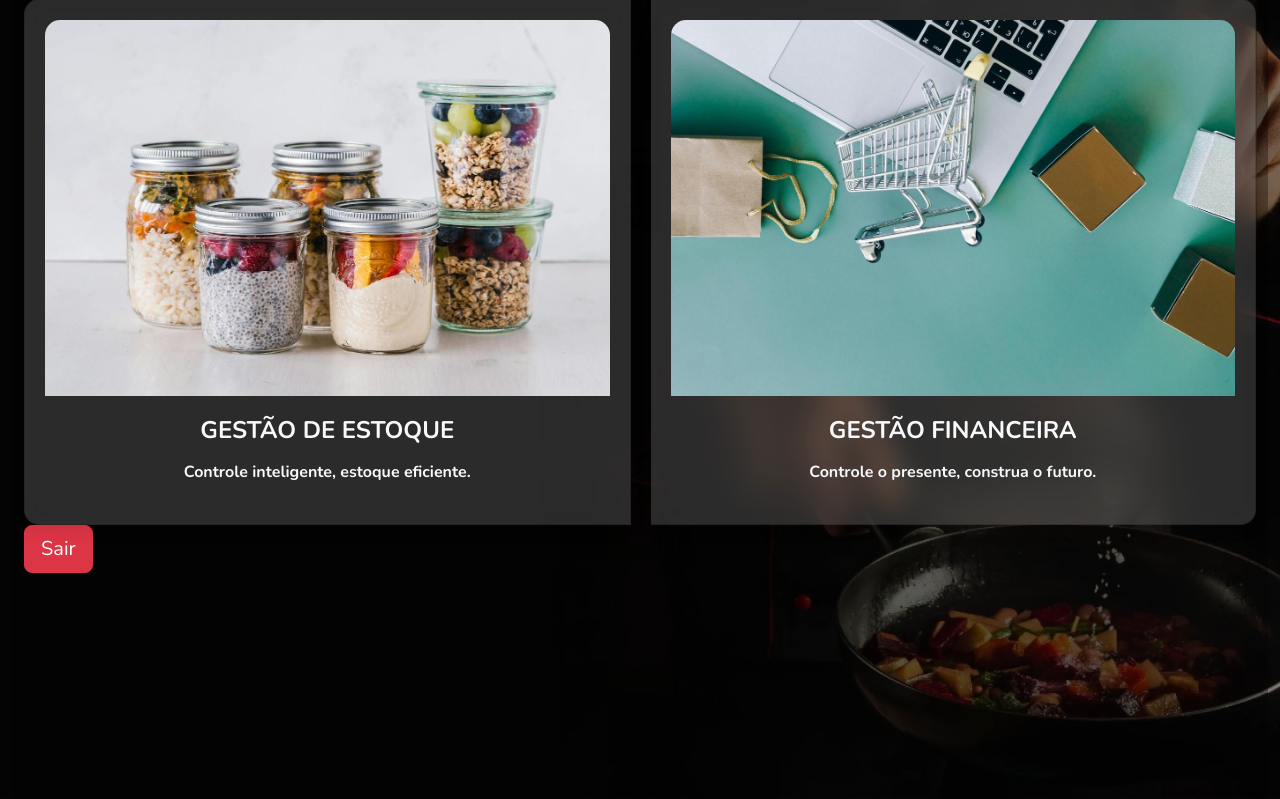
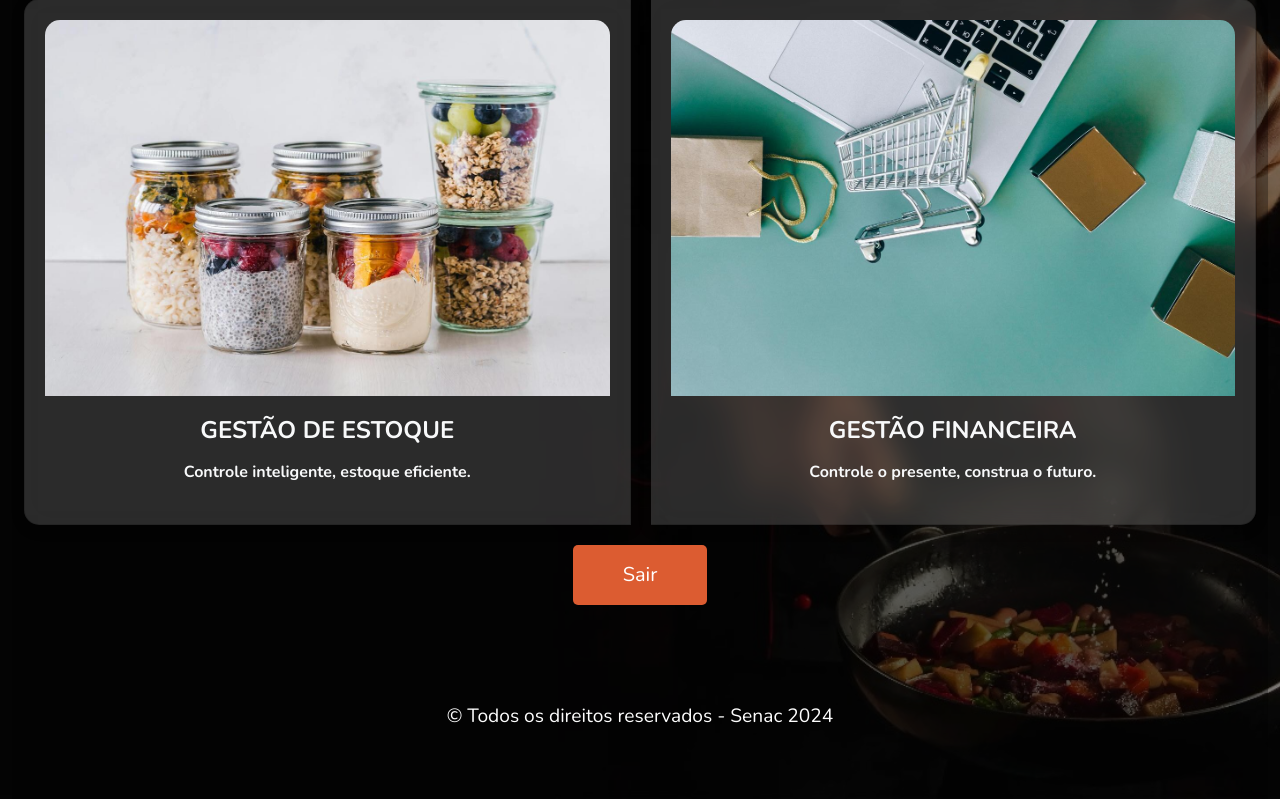
Before and after one commit to GuedesPeter/senac_gastronomia, a Django app: page /escolha/ in a window 1280 px wide. Shown: the part 49-848 px from the top of the page. Run offline with Django 5.2, Linux system fonts and the light colour scheme.

Commit message:
Alteracao do botao SAIR no template ESCOLHA, e atualizacao dos direitos

```diff
--- a/autenticacao/static/css/escolha.css
+++ b/autenticacao/static/css/escolha.css
@@ -78,3 +78,37 @@ a {
   .bg-light {
     --bs-bg-opacity: 100%;
   }
+
+ /* Estilo para o botão dentro da div .logout-button */
+.logout-button {
+  text-align: center; /* Centraliza o conteúdo dentro da div */
+  margin-top: 20px;
+  margin-bottom: 1rem; /* Espaçamento abaixo da div */
+}
+
+.logout-button .btn {
+  background-color: #dc5c31; /* Cor de fundo vermelha (classe btn-danger) */
+  border: none; /* Remove a borda */
+  color: #ffffff; /* Cor do texto em branco */
+  font-size: 1.25rem; /* Tamanho da fonte */
+  padding: 15px 50px; /* Espaçamento interno */
+  border-radius: 5px; /* Bordas arredondadas */
+  transition: background-color 0.3s ease; /* Transição suave para a cor de fundo */
+}
+
+.logout-button .btn:hover {
+  background-color: #c82333; /* Cor mais escura ao passar o mouse (efeito hover) */
+}
+
+.logout-button .btn:focus {
+  outline: none; /* Remove o contorno ao focar no botão */
+}
+
+.text1 {
+  text-align: center;
+  font-size: 2em !important;
+  color: #fdfdfd;
+  margin-bottom: 5px;
+  display: block;
+  margin-top: 100px;
+}
--- a/autenticacao/templates/autenticacao/escolha.html
+++ b/autenticacao/templates/autenticacao/escolha.html
@@ -37,5 +37,10 @@
           <button type="submit" class="btn btn-danger btn-lg">Sair</button>
       </form>
   </div>
+
+  <div class="text1">
+    <h1 style="font-size: 60%;" > © Todos os direitos reservados - Senac 2024</h1>
+  </div>
+
 </main>
 {% endblock %}
```
